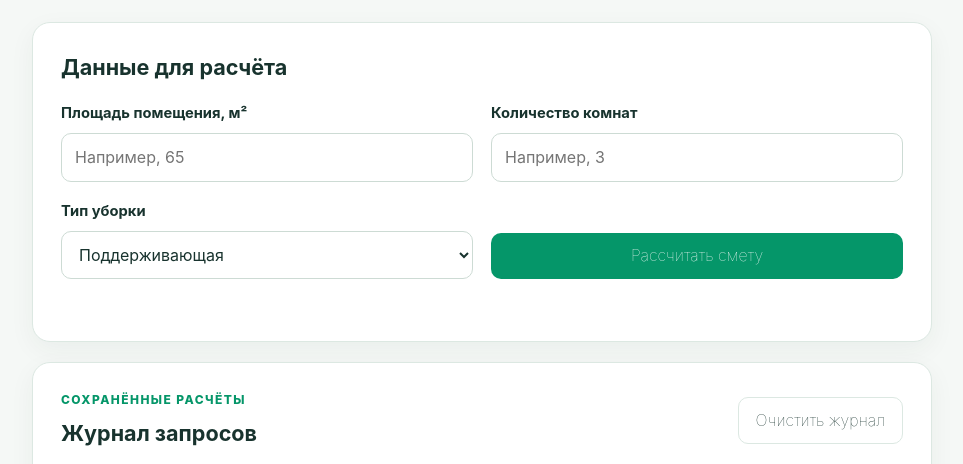
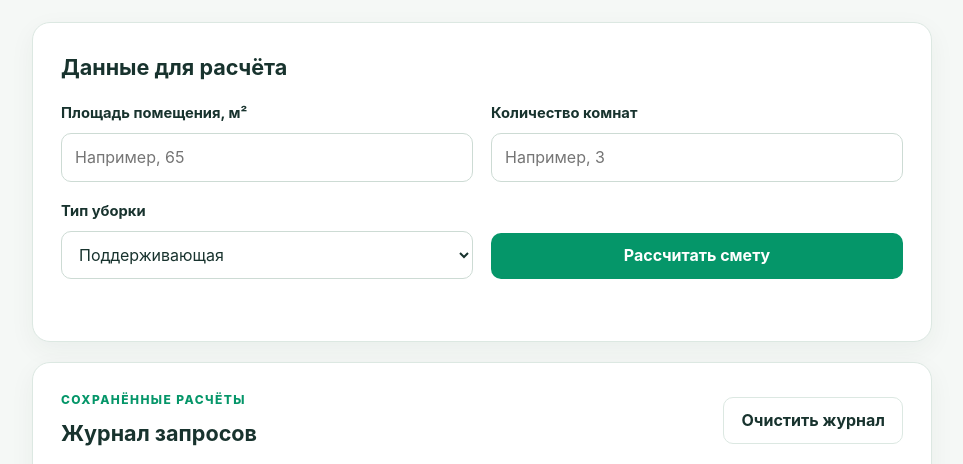
Before and after one commit to voktorvolk-ops/calc-project, a plain HTML site: page index.html in a window 1280 px wide. Shown: the part 332-796 px from the top of the page, without its empty margins (158-1121 px from the left). Drawn offline with Linux system fonts and the light colour scheme.

Commit message:
Update style.css

```diff
--- a/style.css
+++ b/style.css
@@ -97,7 +97,7 @@ input:focus, select:focus {
   border: 0;
   border-radius: 10px;
   font: inherit;
-  font-weight: 50;
+  font-weight: 750;
   text-decoration: none;
   cursor: pointer;
 }
```
